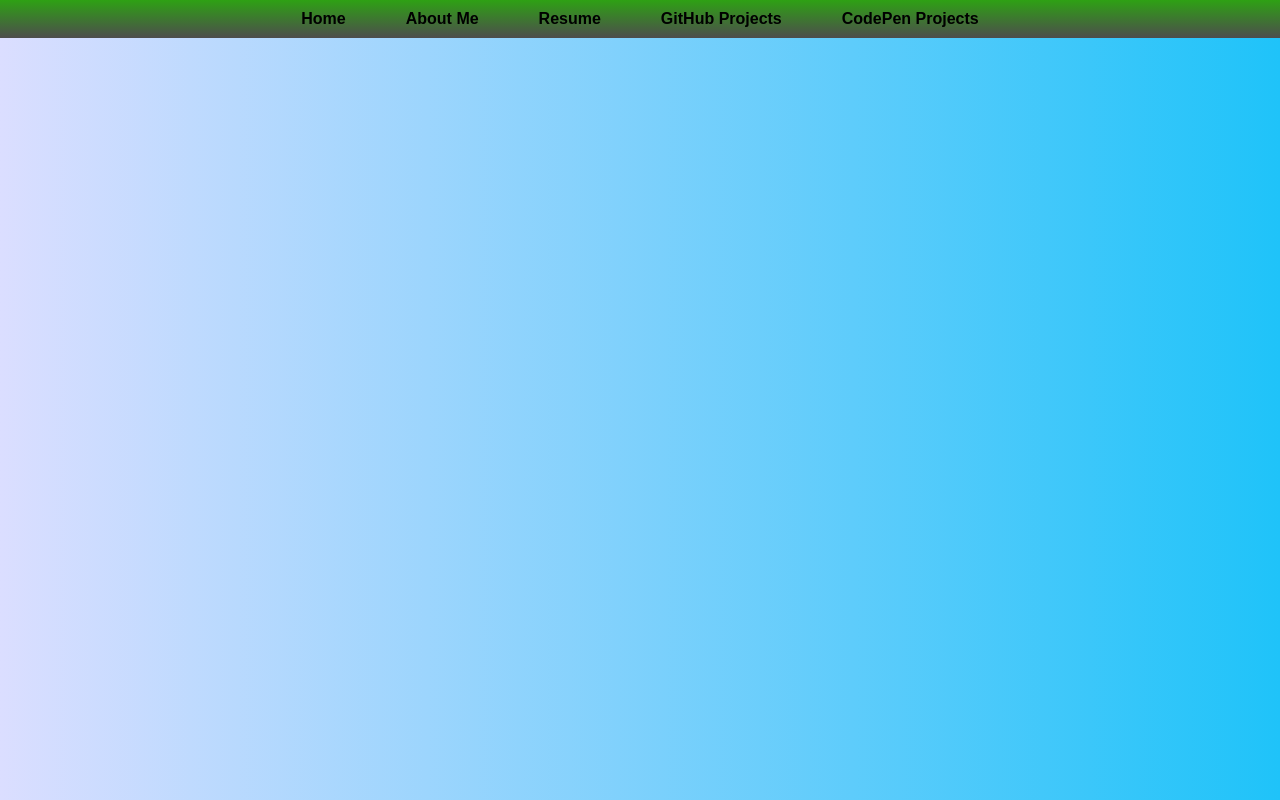
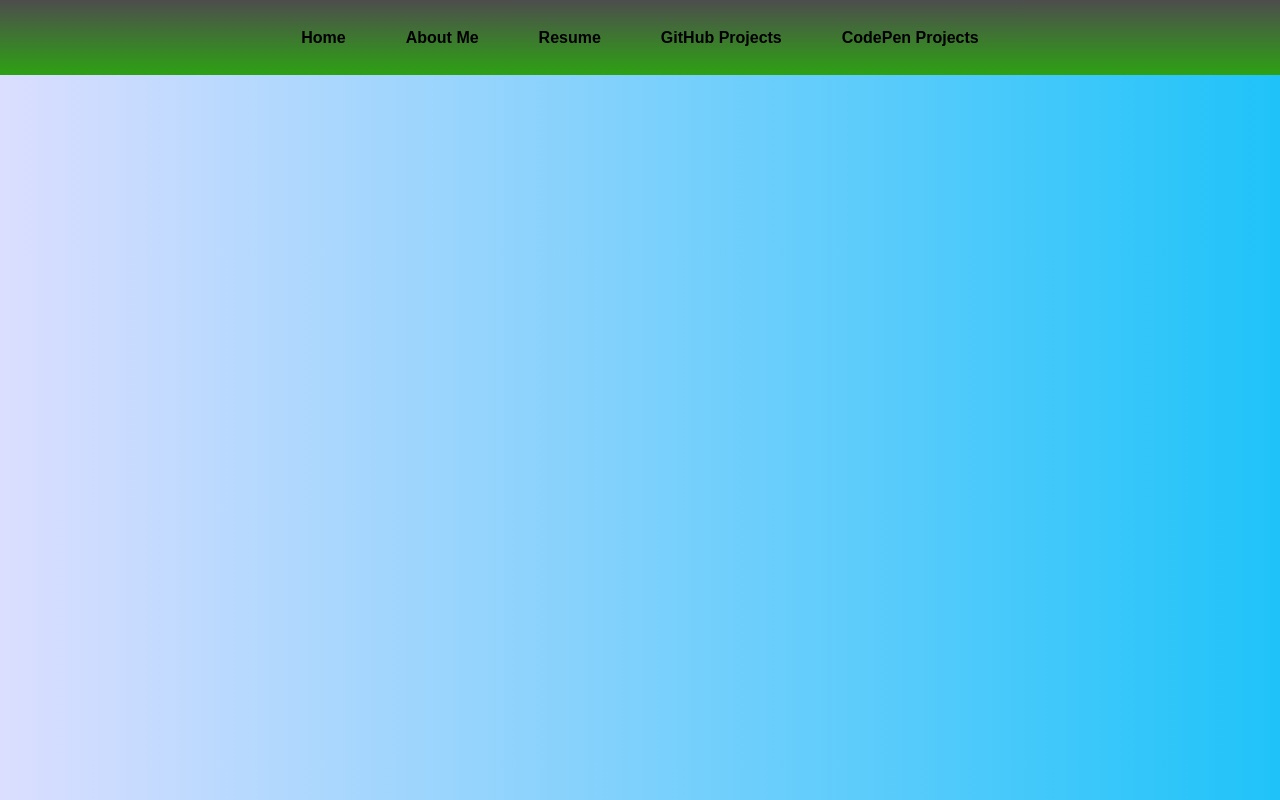
Before and after one commit to haheha24/portfolio, a React (Create React App) app: page / in a window 1280 px wide. Shown: the top 800 px of the page. Built offline with nearby package versions, Linux system fonts and the light colour scheme.

Commit message:
moved the nav component folder into header folder. also added 5 nav links that will help navigate through the website. Also centered the links to the middle of the page.

```diff
--- a/src/components/header/Header.tsx
+++ b/src/components/header/Header.tsx
@@ -1,8 +1,8 @@
-import Navbar from "../nav/Navbar"
+import Navbar from "./nav/Navbar"
 
 const Header = () => {
     return (
-        <header>
+        <header className="header">
             <Navbar />
         </header>
     )
--- a/src/components/header/header.css
+++ b/src/components/header/header.css
@@ -0,0 +1,3 @@
+.header {
+    margin: 0 auto
+}
--- /dev/null
+++ b/src/components/header/nav/Navbar.tsx
@@ -0,0 +1,28 @@
+import "./navbar.css";
+import { Link } from "react-router-dom";
+
+const Navbar = () => {
+  return (
+      <nav id="navbar" className="navbar-background">
+        <ul className="nav-ul nav-left nav-center">
+          <li className="nav-li">
+            <Link to="/" className="nav-link">Home</Link>
+          </li>
+          <li className="nav-li">
+            <Link to="/About" className="nav-link">About Me</Link>
+          </li>
+          <li className="nav-li">
+            <Link to="/Resume" className="nav-link">Resume</Link>
+          </li>
+          <li className="nav-li">
+          <Link to="/GitHubProjects" className="nav-link">GitHub Projects</Link>
+          </li>
+          <li className="nav-li">
+          <Link to="/CodePenProjects" className="nav-link">CodePen Projects</Link>
+          </li>
+        </ul>
+      </nav>
+  );
+};
+
+export default Navbar;
--- /dev/null
+++ b/src/components/header/nav/navbar.css
@@ -0,0 +1,45 @@
+#navbar {
+    display: flex;
+    position: fixed;
+    left: 0;
+    right: 0;
+    width: 100%;
+    grid-row: 1 / 1;
+    z-index: 10;
+    display: flex;
+    height: 75px;
+  }
+  .navbar-background {
+    background: linear-gradient(to bottom, rgba(77,77,77,1) 0%, rgb(46, 161, 20) 100%);
+  }
+  .nav-ul {
+    position: static;
+    margin: 0;
+    padding: 0;
+  }
+  .nav-left {
+    display: flex;
+    align-items: flex-start;
+  }
+  .nav-right {
+    display: flex;
+    align-items: flex-end;
+    margin-left: auto;
+  }
+  .nav-center {
+    margin: auto
+  }
+  .nav-li {
+    padding: 10px 20px 10px 20px;
+    list-style-type: none;
+  }
+  .nav-link {
+    padding: 10px;
+    text-decoration: none;
+    font-weight: 900;
+    color: black;
+  }
+  .nav-link:hover {
+    background-color: azure;
+    border-radius: 10px;
+  }
```
